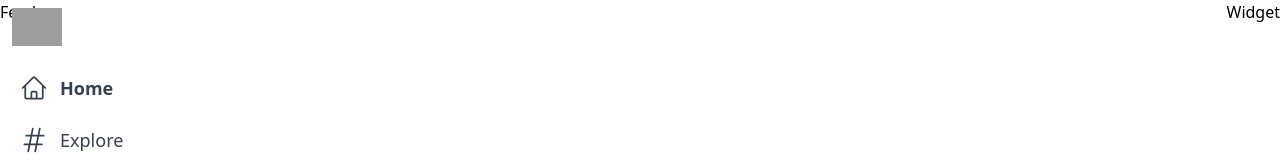
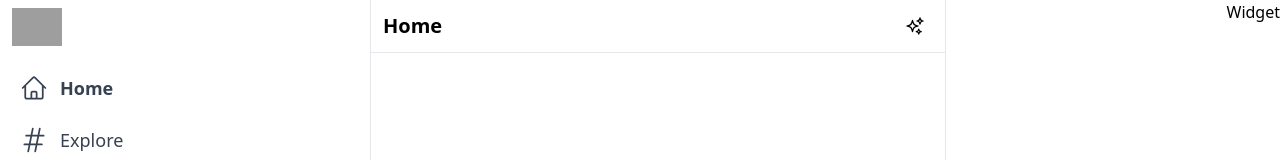
Before and after one commit to psytonik/twitter-clone, a Next.js app: page / in a window 1280 px wide. Shown: the top 160 px of the page. Built offline with nearby package versions, Linux system fonts and the light colour scheme; grey boxes are pictures that could not be loaded.

Commit message:
working on structure of feed

```diff
--- a/components/Feed/Feed.tsx
+++ b/components/Feed/Feed.tsx
@@ -1,9 +1,15 @@
 import React from 'react';
+import {SparklesIcon} from "@heroicons/react/24/outline";
 
 const Feed = () => {
 	return (
-		<div>
-			Feed
+		<div className="xl:ml-[370px] border-l border-r border-gray-200 xl:min-w-[576px] sm:ml-[73px] flex-grow max-w-xl">
+			<div className="flex py-2 px-3 sticky top-0 z-50 bg-white border-b border-gray-200 items-center">
+				<h2 className="text-lg sm:text-xl font-bold cursor-pointer">Home</h2>
+				<div className="hoverEffect flex items-center justify-center px-0 ml-auto w-9 h-9">
+					<SparklesIcon className="h-5 "/>
+				</div>
+			</div>
 		</div>
 	);
 };
```
